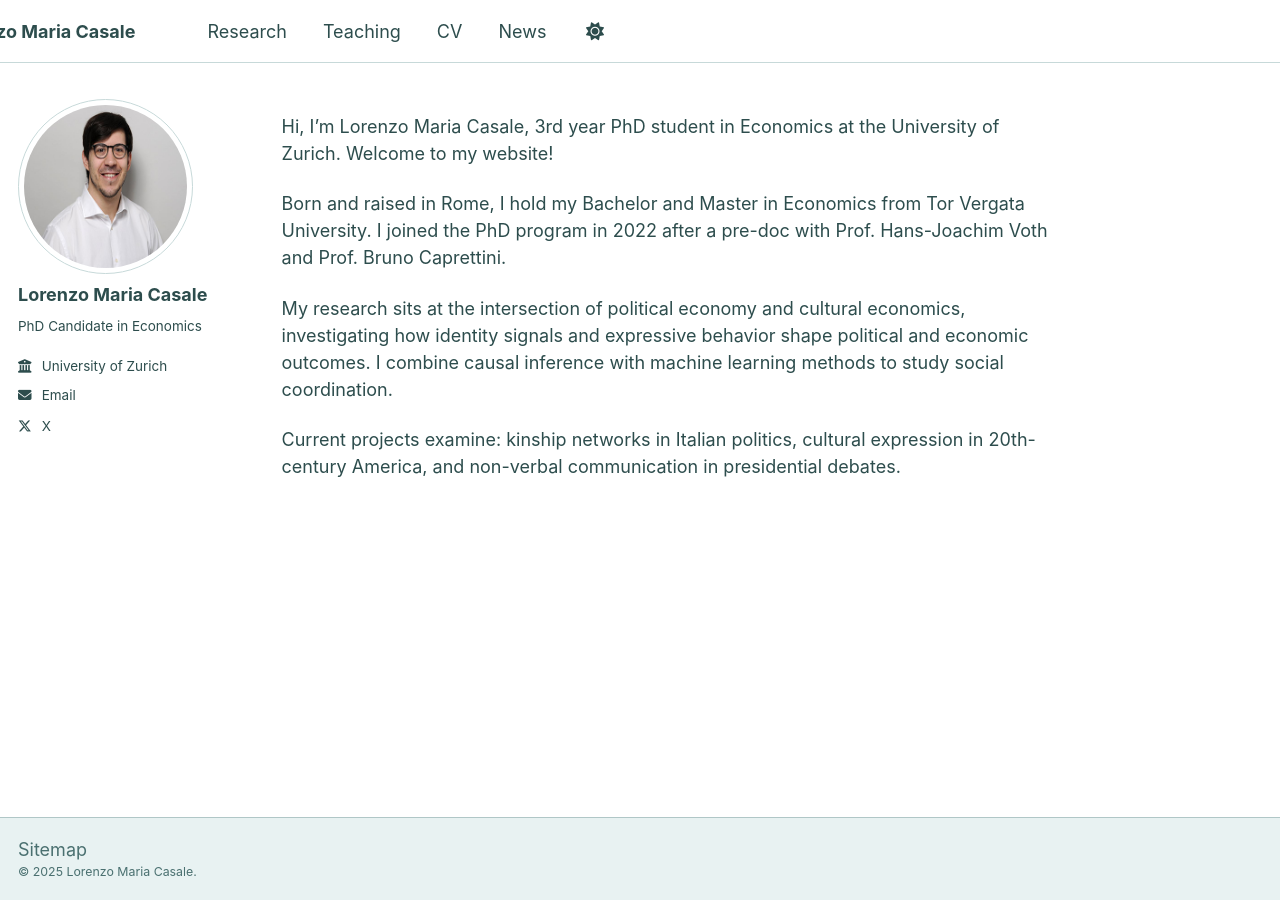
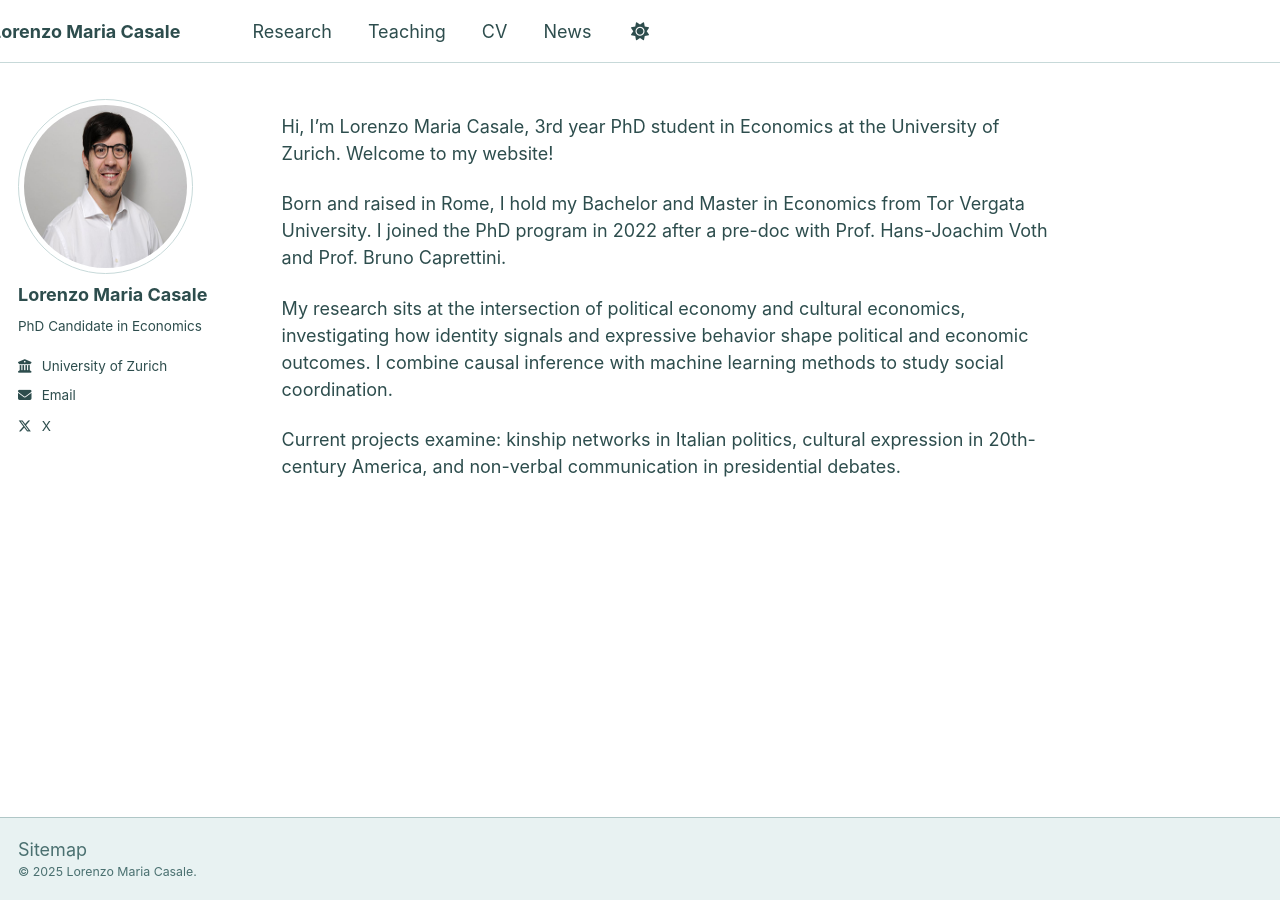
Before and after one commit to lorenzomariacasale/lorenzomariacasale.github.io, a Jekyll site: the page built from _pages/about.md, in a window 1280 px wide. Built offline with Jekyll 4.4.1, drawn with Linux system fonts in a browser that asks for light colours.

Commit message:
Fourth Trial Moving Research

```diff
--- a/assets/css/main.scss
+++ b/assets/css/main.scss
@@ -42,14 +42,14 @@
     "vendor/magnific-popup/magnific-popup"
 ;
 
-// Perfect navigation alignment
+// Fix navigation alignment - precise version
 .greedy-nav .visible-links {
-  margin-left: -4rem !important; // Move Research to align with main text
+  margin-left: -1.5rem !important; // Less aggressive left movement
 }
 
 .greedy-nav .dark-toggle {
   position: absolute !important;
-  right: 0 !important; // Push to very right edge
+  right: 10rem !important; // Give it a tiny margin from edge
   top: 50% !important;
   transform: translateY(-50%) !important;
   margin: 0 !important;
@@ -57,5 +57,5 @@
 
 .greedy-nav {
   position: relative !important;
-  padding-right: 3rem !important; // Give space for the dark toggle
+  padding-right: 3rem !important;
 }
```
